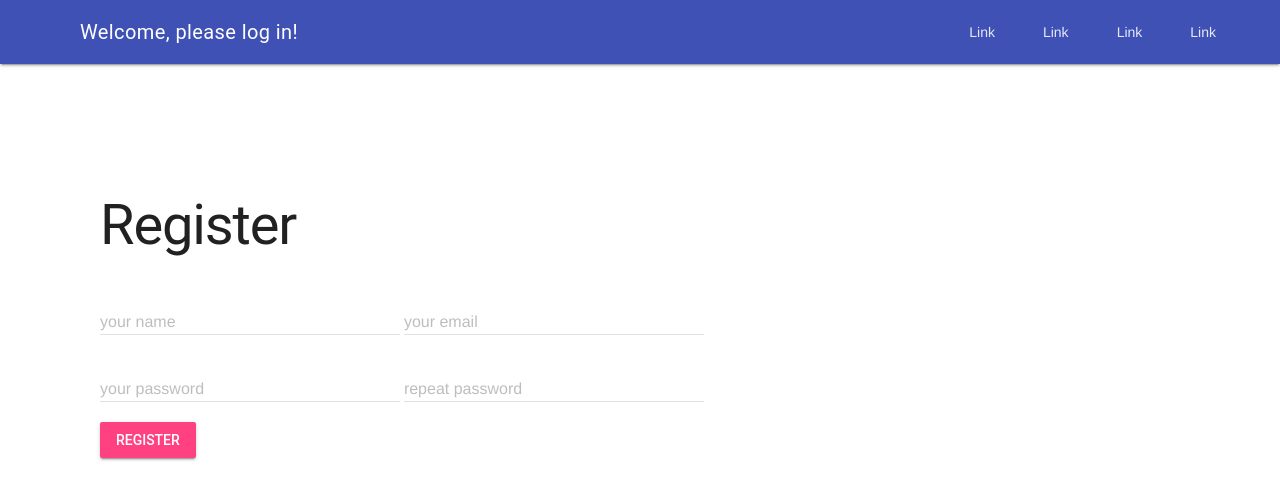
After one commit to AnneEberhard/Django-ChatApp, a Django app: page /register/ in a window 1280 px wide. The commit adds this page. Shown: the top 500 px of the page. Run offline with Django 5.2, Linux system fonts and the light colour scheme.

Commit message:
added register and logout

```diff
--- a/chat/templates/auth/login.html
+++ b/chat/templates/auth/login.html
@@ -21,5 +21,5 @@
     </div>
     <div><button class="mdl-button mdl-js-button mdl-button--raised mdl-js-ripple-effect mdl-button--accent">Login</button></div>
 </form>
-
+<h4>Not yet a user? Register <a href="/register/">here.</a></h4>
 {% endblock %}
--- /dev/null
+++ b/chat/templates/auth/register.html
@@ -0,0 +1,33 @@
+{% extends "base.html" %}
+{% block content %}
+
+
+<h1>Register</h1>
+
+{% if passwordNoMatch %}
+    <p>Passwords do not match. Please try again.</p>
+{% endif %}
+
+<form method="POST" action="/register/">
+    {% csrf_token %}
+    <div class="mdl-textfield mdl-js-textfield mdl-textfield--floating-label">
+        <input name="username" type="text" class="mdl-textfield__input">
+        <label class="mdl-textfield__label" for="sample3">your name</label>
+    </div>
+    <div class="mdl-textfield mdl-js-textfield mdl-textfield--floating-label">
+        <input name="email" type="email" class="mdl-textfield__input">
+        <label class="mdl-textfield__label" for="sample3">your email</label>
+    </div>
+    <br>
+    <div class="mdl-textfield mdl-js-textfield mdl-textfield--floating-label">
+        <input name="password" type="password" class="mdl-textfield__input">
+        <label class="mdl-textfield__label" for="sample3">your password</label>
+    </div>
+    <div class="mdl-textfield mdl-js-textfield mdl-textfield--floating-label">
+        <input name="repeatPassword" type="password" class="mdl-textfield__input">
+        <label class="mdl-textfield__label" for="sample3">repeat password</label>
+    </div>
+    <div><button class="mdl-button mdl-js-button mdl-button--raised mdl-js-ripple-effect mdl-button--accent">Register</button></div>
+</form>
+
+{% endblock %}
--- a/chat/templates/chat/index.html
+++ b/chat/templates/chat/index.html
@@ -2,7 +2,11 @@
 {% block content %}
 
 
-{% if request.user.is_authenticated %} {% for message in messages %}
+{% if request.user.is_authenticated %}
+<a class="logout" href="/logout/">Logout</a>
+
+{% for message in messages %}
+
 <div>
   <span class="colorGrey">[{{ message.created_at }}]</span>
   {{ message.author.first_name }}: <i>{{ message.text }}</i>
--- a/chat/views.py
+++ b/chat/views.py
@@ -1,8 +1,9 @@
 from django.http import HttpResponseRedirect
 from django.shortcuts import render
 from .models import Chat, Message
-from django.contrib.auth import authenticate, login
+from django.contrib.auth import authenticate, login, logout
 from django.contrib.auth.decorators import login_required
+from django.contrib.auth.models import User
 
 
 @login_required(login_url='/login/')
@@ -29,3 +30,23 @@ def loginView(request):
         else:
             return render(request, 'auth/login.html', {'wrongPassword': True, 'redirect': redirect})
     return render(request, 'auth/login.html', {'redirect': redirect})
+
+
+def registerView(request):
+    if request.method == 'POST':
+        username = request.POST.get('username')
+        email = request.POST.get('email')
+        password = request.POST.get('password')
+        repeatPassword = request.POST.get('repeatPassword')
+        if password == repeatPassword:
+            user = User.objects.create_user(username, email, password)
+            return render(request, 'auth/login.html')
+        else:
+            return render(request, 'auth/register.html', {'passwordNoMatch': True})
+    return render(request, 'auth/register.html')
+
+
+def logoutView(request):
+    print('link works')
+    logout(request)
+    return HttpResponseRedirect('/login/')
--- a/django_chat_app/urls.py
+++ b/django_chat_app/urls.py
@@ -16,10 +16,12 @@ Including another URLconf
 """
 from django.contrib import admin
 from django.urls import path
-from chat.views import index, loginView
+from chat.views import index, loginView, logoutView, registerView
 
 urlpatterns = [
     path('admin/', admin.site.urls),
     path('chat/', index),
     path('login/', loginView),
+    path('register/', registerView),
+    path('logout/', logoutView),
 ]
```
Also changed, not shown: db.sqlite3.
